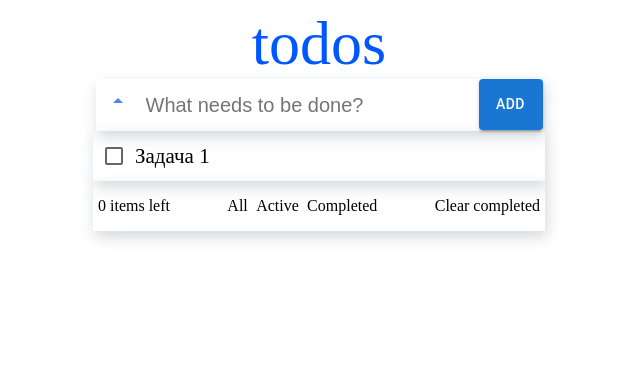
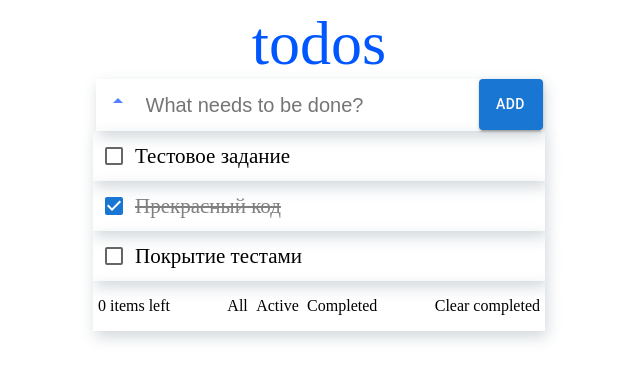
Before and after one commit to Shiroyam/-Frontend-intern-Todos, a React (Create React App) app: page / in a window 1280 px wide. Shown: the top 380 px of the page, without its empty margins (321-961 px from the left). Built offline with nearby package versions, Linux system fonts and the light colour scheme.

Commit message:
сделал рендер задач через redux

```diff
--- a/src/components/task/task.tsx
+++ b/src/components/task/task.tsx
@@ -1,12 +1,21 @@
 import { FC } from "react";
+import { initialState } from "../../redux/taskSlice/taskSlice";
 import "./task.scss";
 import Checkbox from "@mui/material/Checkbox";
 
 export const Task: FC = () => {
   return (
-    <div className="task">
-      <Checkbox className="task__checkbox"/>
-      <div className="task__text">Задача 1</div>
-    </div>
+    <>
+      {initialState.map((task) => (
+        <div id={task.id} className="task">
+          {task.completed ? <Checkbox defaultChecked /> : <Checkbox />}
+          <div
+            className={task.completed ? "task__text completed" : "task__text"}
+          >
+            {task.name}
+          </div>
+        </div>
+      ))}
+    </>
   );
 };
--- /dev/null
+++ b/src/redux/taskSlice/taskSlice.ts
@@ -0,0 +1,26 @@
+import { createSlice } from "@reduxjs/toolkit";
+
+export const initialState = [
+  {
+    name: "Тестовое задание",
+    completed: false,
+    id: "1",
+  },
+  {
+    name: "Прекрасный код",
+    completed: true,
+    id: "2",
+  },
+  {
+    name: "Покрытие тестами",
+    completed: false,
+    id: "3",
+  },
+];
+
+export const taskSlice = createSlice({
+  name: "task",
+  initialState,
+  reducers: {
+  },
+});
```
